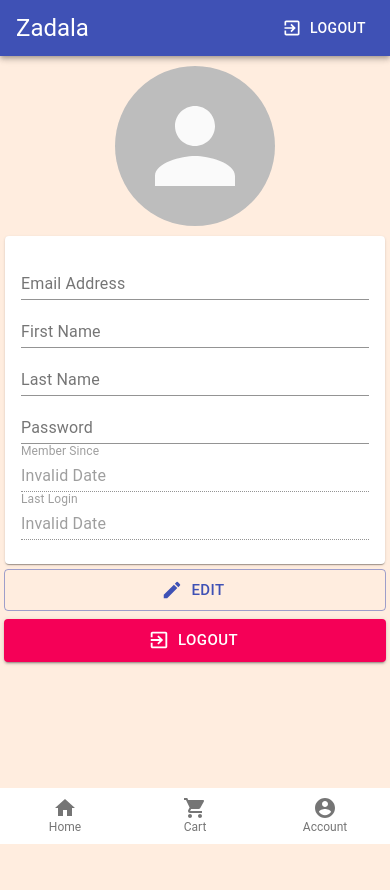
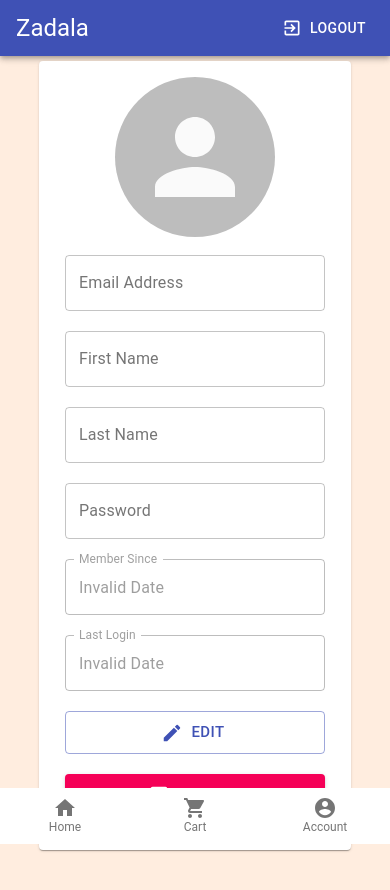
Before and after one commit to RyanAquino/zadala-react, a React (Create React App) app: page /profile in a window 390 px wide. Shown: the top 890 px of the page. Before the commit the page ends 844 px from the top, so only its background shows below. Built offline with nearby package versions, Linux system fonts and the light colour scheme; no server answers; sample sign-in values are in the browser's storage.

Commit message:
ZDL-77: Make profile page responsive

```diff
--- a/src/components/Cart.tsx
+++ b/src/components/Cart.tsx
@@ -18,7 +18,12 @@ import {
 import RemoveCircleIcon from "@material-ui/icons/RemoveCircle";
 import AddCircleIcon from "@material-ui/icons/AddCircle";
 import IconButton from "@material-ui/core/IconButton";
-import { determineImage, updateCart, validateToken } from "../api/utils";
+import {
+  determineImage,
+  getOrders,
+  updateCart,
+  validateToken,
+} from "../api/utils";
 import Checkout from "../components/Checkout";
 import Alert from "./Alerts";
 import { useHistory } from "react-router";
@@ -68,6 +73,13 @@ const Cart: React.FC = () => {
 
   useEffect(() => {
     if (!validateToken()) history.push("/login");
+    if (Object.entries(orderData).length === 0) {
+      const fetchOrders = async () => await getOrders();
+      fetchOrders().then((orderData) => {
+        setOrderData(orderData);
+        setTotalItems(orderData.total_items);
+      });
+    }
   }, []);
 
   const processMaxQuantity = (product: OrderItem, action: string) => {
--- a/src/components/Profile.tsx
+++ b/src/components/Profile.tsx
@@ -7,9 +7,9 @@ import {
   Card,
   Avatar,
   TextField,
-  Hidden,
   Snackbar,
   SnackbarOrigin,
+  Typography,
 } from "@material-ui/core";
 import ExitToAppIcon from "@material-ui/icons/ExitToApp";
 import EditIcon from "@material-ui/icons/Edit";
@@ -34,7 +34,7 @@ const useStyles = makeStyles((theme: Theme) =>
       minWidth: 275,
     },
     fieldsRoot: {
-      padding: "5px 5px",
+      padding: "10px",
     },
     avatarRoot: {
       padding: "5px 5px",
@@ -105,7 +105,7 @@ const Profile: React.FC = () => {
   const handleDate = (date: string) => new Date(date).toDateString();
 
   return (
-    <Grid item container justify={"center"}>
+    <Grid item container justify={"center"} xs={12}>
       <Snackbar
         anchorOrigin={
           {
@@ -121,59 +121,37 @@ const Profile: React.FC = () => {
           Profile Updated
         </Alert>
       </Snackbar>
-      <Grid item className={classes.avatarRoot}>
+      <Card style={{ width: "80%" }}>
+        <CardContent>
+          <Grid item container xs={12}>
+            <Grid
+              item
+              container
+              sm={6}
+              alignItems={"center"}
+              direction="column"
+            >
               <Avatar className={classes.large} />
-        <Hidden xsDown>
-          {isEditing ? (
-            <>
-              <Button
-                variant="outlined"
-                startIcon={<CancelIcon />}
-                size={"large"}
-                color={"secondary"}
-                fullWidth
-                onClick={() => {
-                  setIsEditing(false);
-                  setReadonly(true);
-                  setProfileDetails(initialDetails);
-                }}
+              <Typography variant="h5" component="h2" gutterBottom>
+                {profileDetails.first_name} {profileDetails.last_name}
+              </Typography>
+            </Grid>
+            <Grid
+              item
+              container
+              justify={"center"}
+              xs={12}
+              sm={6}
+              alignItems="center"
             >
-                Cancel
-              </Button>
-              <Button
-                variant="contained"
-                color="primary"
-                startIcon={<SaveIcon />}
-                size={"large"}
-                fullWidth
-                onClick={() => saveProfile()}
-              >
-                Save
-              </Button>
-            </>
-          ) : (
-            <Button
-              variant="outlined"
-              startIcon={<EditIcon />}
-              size={"large"}
-              color={"primary"}
-              fullWidth
-              onClick={() => editProfile()}
-            >
-              Edit
-            </Button>
-          )}
-        </Hidden>
-      </Grid>
-      <Grid item className={classes.fieldsRoot}>
-        <Card>
-          <CardContent>
+              <Grid item xs={12} className={classes.fieldsRoot}>
                 <TextField
                   id="email"
                   fullWidth
                   type={"email"}
                   label="Email Address"
                   name={"email"}
+                  variant={"outlined"}
                   value={profileDetails.email || ""}
                   onChange={handleFormChange}
                   inputRef={inputRef}
@@ -181,6 +159,8 @@ const Profile: React.FC = () => {
                     readOnly: readOnly,
                   }}
                 />
+              </Grid>
+              <Grid item xs={12} className={classes.fieldsRoot}>
                 <TextField
                   id="first-name"
                   label="First Name"
@@ -188,14 +168,18 @@ const Profile: React.FC = () => {
                   name={"first_name"}
                   value={profileDetails.first_name || ""}
                   onChange={handleFormChange}
+                  variant={"outlined"}
                   InputProps={{
                     readOnly: readOnly,
                   }}
                 />
+              </Grid>
+              <Grid item xs={12} className={classes.fieldsRoot}>
                 <TextField
                   id="last-name"
                   label="Last Name"
                   name={"last_name"}
+                  variant={"outlined"}
                   fullWidth
                   value={profileDetails.last_name || ""}
                   onChange={handleFormChange}
@@ -203,6 +187,8 @@ const Profile: React.FC = () => {
                     readOnly: readOnly,
                   }}
                 />
+              </Grid>
+              <Grid item xs={12} className={classes.fieldsRoot}>
                 <TextField
                   id="password"
                   label="Password"
@@ -210,31 +196,35 @@ const Profile: React.FC = () => {
                   name={"password"}
                   autoComplete="current-password"
                   fullWidth
+                  variant={"outlined"}
                   onChange={handleFormChange}
                   InputProps={{
                     readOnly: readOnly,
                   }}
                 />
+              </Grid>
+              <Grid item xs={12} className={classes.fieldsRoot}>
                 <TextField
                   disabled
                   id="member-since"
                   label="Member Since"
+                  variant={"outlined"}
                   value={handleDate(profileDetails.date_joined) || ""}
                   onChange={handleFormChange}
                   fullWidth
                 />
+              </Grid>
+              <Grid item xs={12} className={classes.fieldsRoot}>
                 <TextField
                   disabled
                   id="last-login"
                   label="Last Login"
+                  variant={"outlined"}
                   value={handleDate(profileDetails.last_login) || ""}
                   fullWidth
                 />
-          </CardContent>
-        </Card>
               </Grid>
-      <Hidden smUp>
-        <Grid item xs={12} container spacing={1} justify={"center"}>
+              <Grid item xs={12} className={classes.fieldsRoot}>
                 <Grid item container xs={12}>
                   {isEditing ? (
                     <Grid item xs={12}>
@@ -249,6 +239,7 @@ const Profile: React.FC = () => {
                           setReadonly(true);
                           setProfileDetails(initialDetails);
                         }}
+                        style={{ marginBottom: 8 }}
                       >
                         Cancel
                       </Button>
@@ -264,6 +255,7 @@ const Profile: React.FC = () => {
                       </Button>
                     </Grid>
                   ) : (
+                    <Grid item xs={12}>
                       <Button
                         variant="outlined"
                         startIcon={<EditIcon />}
@@ -274,9 +266,11 @@ const Profile: React.FC = () => {
                       >
                         Edit
                       </Button>
+                    </Grid>
                   )}
                 </Grid>
-          <Grid item xs={12}>
+              </Grid>
+              <Grid item xs={12} className={classes.fieldsRoot}>
                 <Button
                   variant="contained"
                   color="secondary"
@@ -289,7 +283,9 @@ const Profile: React.FC = () => {
                 </Button>
               </Grid>
             </Grid>
-      </Hidden>
+          </Grid>
+        </CardContent>
+      </Card>
     </Grid>
   );
 };
```
Lines whose indentation alone changed are shown as unchanged.
